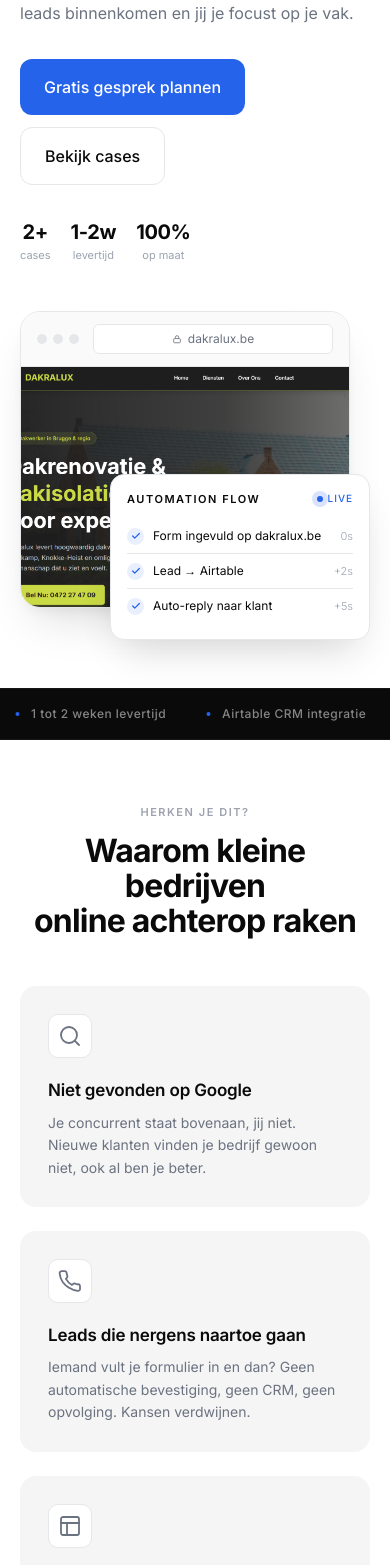
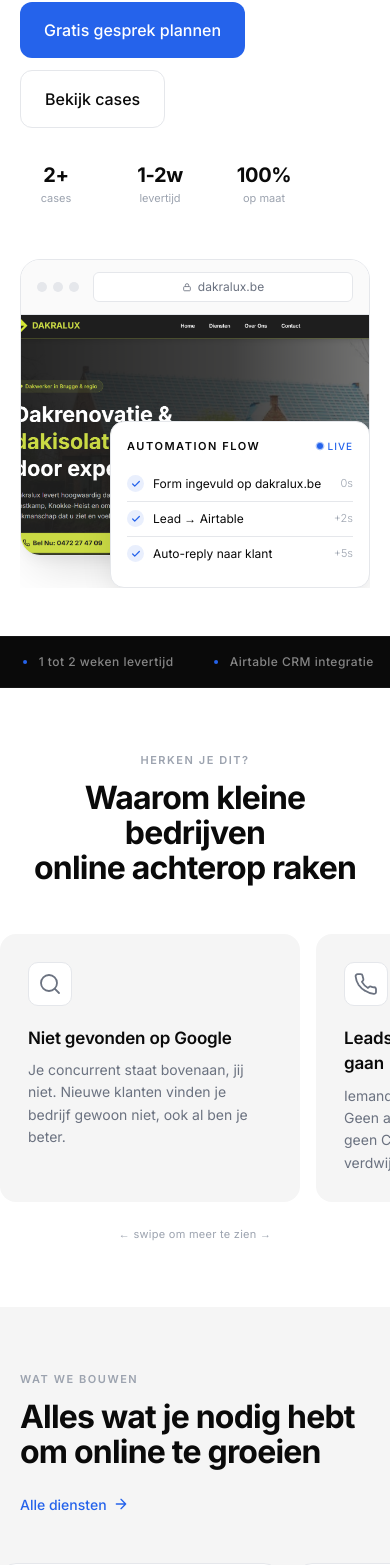
Before and after one commit to MdAutoWeb/Webamo, a Next.js app: page / in a window 390 px wide. Shown: the part 399-1964 px from the top of the page. Built offline with nearby package versions, Linux system fonts and the light colour scheme.

Commit message:
Added swipebars for Mobile view

```diff
--- a/src/app/globals.css
+++ b/src/app/globals.css
@@ -25,6 +25,7 @@ body {
   line-height: 1.5;
   margin: 0;
   padding: 0;
+  overflow-x: hidden;
 }
 img, svg { display: block; max-width: 100%; }
 a { color: inherit; text-decoration: none; }
@@ -44,3 +45,12 @@ button { font: inherit; cursor: pointer; }
   100% { box-shadow: 0 0 0 0 rgba(37,99,235,0); }
 }
 .pulse-dot { animation: pulse-dot 1.6s infinite; }
+
+/* Mobiel: horizontaal swipen zonder zichtbare scrollbar */
+.mobile-swipe {
+  -webkit-overflow-scrolling: touch;
+  scrollbar-width: none;
+}
+.mobile-swipe::-webkit-scrollbar {
+  display: none;
+}
--- a/src/components/sections/CasesSection.tsx
+++ b/src/components/sections/CasesSection.tsx
@@ -1,5 +1,6 @@
 import Link from "next/link";
 import CaseCard from "@/components/ui/CaseCard";
+import MobileSwipeRow from "@/components/ui/MobileSwipeRow";
 import { cases } from "@/lib/data";
 
 export default function CasesSection() {
@@ -23,11 +24,11 @@ export default function CasesSection() {
         </Link>
       </div>
 
-      <div className="grid grid-cols-1 md:grid-cols-2 gap-6">
+      <MobileSwipeRow desktopCols="md:grid-cols-2" itemWidth="w-[min(92vw,340px)]">
         {cases.map((c) => (
           <CaseCard key={c.slug} c={c} />
         ))}
-      </div>
+      </MobileSwipeRow>
     </section>
   );
 }
--- a/src/components/sections/DienstenSection.tsx
+++ b/src/components/sections/DienstenSection.tsx
@@ -2,6 +2,7 @@
 
 import Link from "next/link";
 import { motion, useReducedMotion } from "framer-motion";
+import MobileSwipeRow from "@/components/ui/MobileSwipeRow";
 
 const diensten: { tag: string; title: string; body: string; href: string }[] = [
   {
@@ -54,15 +55,20 @@ export default function DienstenSection() {
           </Link>
         </div>
 
-        <div className="grid grid-cols-1 sm:grid-cols-2 lg:grid-cols-4 gap-6">
-          {diensten.map(({ tag, title, body, href }, i) => (
+        <MobileSwipeRow desktopCols="md:grid-cols-2 lg:grid-cols-4" itemWidth="w-[min(85vw,280px)]">
+          {diensten.map(({ tag, title, body, href }) => (
             <motion.div
               key={title}
-              whileHover={reduced ? undefined : {
-                y: -4,
-                boxShadow: "0 12px 32px -8px rgba(10,10,10,.12)",
-                transition: { duration: 0.2, ease: "easeOut" },
-              }}
+              className="h-full"
+              whileHover={
+                reduced
+                  ? undefined
+                  : {
+                      y: -4,
+                      boxShadow: "0 12px 32px -8px rgba(10,10,10,.12)",
+                      transition: { duration: 0.2, ease: "easeOut" },
+                    }
+              }
             >
               <Link
                 href={href}
@@ -82,7 +88,7 @@ export default function DienstenSection() {
               </Link>
             </motion.div>
           ))}
-        </div>
+        </MobileSwipeRow>
       </div>
     </section>
   );
--- a/src/components/sections/Hero.tsx
+++ b/src/components/sections/Hero.tsx
@@ -30,7 +30,7 @@ export default function Hero() {
           <motion.h1
             initial={reduced ? false : hidden}
             animate={visible(0.1)}
-            className="font-bold text-[42px] md:text-[52px] tracking-[-0.03em] leading-[1.05] mb-5"
+            className="font-bold text-[36px] sm:text-[42px] md:text-[52px] tracking-[-0.03em] leading-[1.05] mb-5"
           >
             Minder rompslomp.<br />
             <span className="text-[#2563EB]">Meer klanten.</span>
--- a/src/components/sections/HeroStats.tsx
+++ b/src/components/sections/HeroStats.tsx
@@ -38,10 +38,19 @@ const stats: Stat[] = [
 
 export default function HeroStats() {
   return (
-    <div className="flex items-center gap-5 mt-8">
-      {stats.map((s) => (
-        <CountStat key={s.label} {...s} />
-      ))}
-    </div>
+    <>
+      <div className="mobile-swipe flex items-center gap-8 overflow-x-auto snap-x snap-mandatory pb-1 -mx-5 px-5 mt-8 md:hidden">
+        {stats.map((s) => (
+          <div key={s.label} className="snap-start shrink-0 min-w-[72px]">
+            <CountStat {...s} />
+          </div>
+        ))}
+      </div>
+      <div className="hidden md:flex items-center gap-5 mt-8">
+        {stats.map((s) => (
+          <CountStat key={s.label} {...s} />
+        ))}
+      </div>
+    </>
   );
 }
--- a/src/components/sections/HowItWorks.tsx
+++ b/src/components/sections/HowItWorks.tsx
@@ -1,3 +1,5 @@
+import MobileSwipeRow from "@/components/ui/MobileSwipeRow";
+
 const steps = [
   {
     num: "01",
@@ -27,15 +29,15 @@ export default function HowItWorks() {
           </h2>
         </div>
 
-        <div className="grid grid-cols-1 md:grid-cols-3 gap-6">
+        <MobileSwipeRow desktopCols="md:grid-cols-3" hintClassName="text-white/35">
           {steps.map(({ num, title, body }) => (
-            <div key={num} className="border border-white/10 rounded-[16px] p-7">
+            <div key={num} className="border border-white/10 rounded-[16px] p-7 h-full">
               <div className="font-bold text-[40px] tracking-[-0.04em] text-[#2563EB] mb-5 leading-none">{num}</div>
               <h3 className="font-semibold text-[18px] text-white tracking-[-0.01em] mb-2">{title}</h3>
               <p className="text-[14px] text-white/50 leading-[1.6]">{body}</p>
             </div>
           ))}
-        </div>
+        </MobileSwipeRow>
       </div>
     </section>
   );
--- a/src/components/sections/PainSection.tsx
+++ b/src/components/sections/PainSection.tsx
@@ -1,3 +1,5 @@
+import MobileSwipeRow from "@/components/ui/MobileSwipeRow";
+
 const pains = [
   {
     icon: (
@@ -38,9 +40,9 @@ export default function PainSection() {
         </h2>
       </div>
 
-      <div className="grid grid-cols-1 md:grid-cols-3 gap-6">
+      <MobileSwipeRow desktopCols="md:grid-cols-3">
         {pains.map(({ icon, title, body }) => (
-          <div key={title} className="bg-[#F5F5F5] rounded-[16px] p-7">
+          <div key={title} className="bg-[#F5F5F5] rounded-[16px] p-7 h-full">
             <div className="w-11 h-11 rounded-[10px] bg-white border border-[#E5E7EB] flex items-center justify-center text-[#6B7280] mb-5">
               {icon}
             </div>
@@ -48,7 +50,7 @@ export default function PainSection() {
             <p className="text-[14px] text-[#6B7280] leading-[1.6]">{body}</p>
           </div>
         ))}
-      </div>
+      </MobileSwipeRow>
     </section>
   );
 }
--- a/src/components/ui/BrowserMockup.tsx
+++ b/src/components/ui/BrowserMockup.tsx
@@ -3,7 +3,7 @@ import { images } from "@/lib/images";
 
 export default function BrowserMockup() {
   return (
-    <div className="relative pb-8 pr-5">
+    <div className="relative pb-8 pr-0 md:pr-5 max-w-full overflow-hidden">
       <div className="bg-white border border-[#E5E7EB] rounded-[20px] overflow-hidden shadow-[0_24px_48px_-16px_rgba(10,10,10,.15),0_8px_16px_-8px_rgba(10,10,10,.08)]">
         <div className="flex items-center gap-[14px] px-4 py-3 border-b border-[#E5E7EB] bg-[#fafafa]">
           <div className="flex gap-[6px]">
--- /dev/null
+++ b/src/components/ui/MobileSwipeRow.tsx
@@ -0,0 +1,39 @@
+import { Children, type ReactNode } from "react";
+
+type Props = {
+  children: ReactNode;
+  /** Tailwind grid classes from md breakpoint, e.g. "md:grid-cols-3" */
+  desktopCols: string;
+  /** Card width on mobile */
+  itemWidth?: string;
+  hintClassName?: string;
+};
+
+export default function MobileSwipeRow({
+  children,
+  desktopCols,
+  itemWidth = "w-[min(88vw,300px)]",
+  hintClassName = "text-[#9CA3AF]",
+}: Props) {
+  const items = Children.toArray(children);
+
+  return (
+    <div className="md:static relative">
+      <div
+        className={`mobile-swipe flex gap-4 overflow-x-auto snap-x snap-mandatory pb-3 -mx-5 px-5 md:mx-0 md:px-0 md:grid md:gap-6 md:overflow-visible md:snap-none md:pb-0 ${desktopCols}`}
+      >
+        {items.map((child, i) => (
+          <div
+            key={i}
+            className={`snap-start shrink-0 ${itemWidth} md:w-auto md:shrink md:snap-align-none`}
+          >
+            {child}
+          </div>
+        ))}
+      </div>
+      <p className={`md:hidden text-center text-[11px] mt-3 tracking-wide ${hintClassName}`}>
+        ← swipe om meer te zien →
+      </p>
+    </div>
+  );
+}
```
